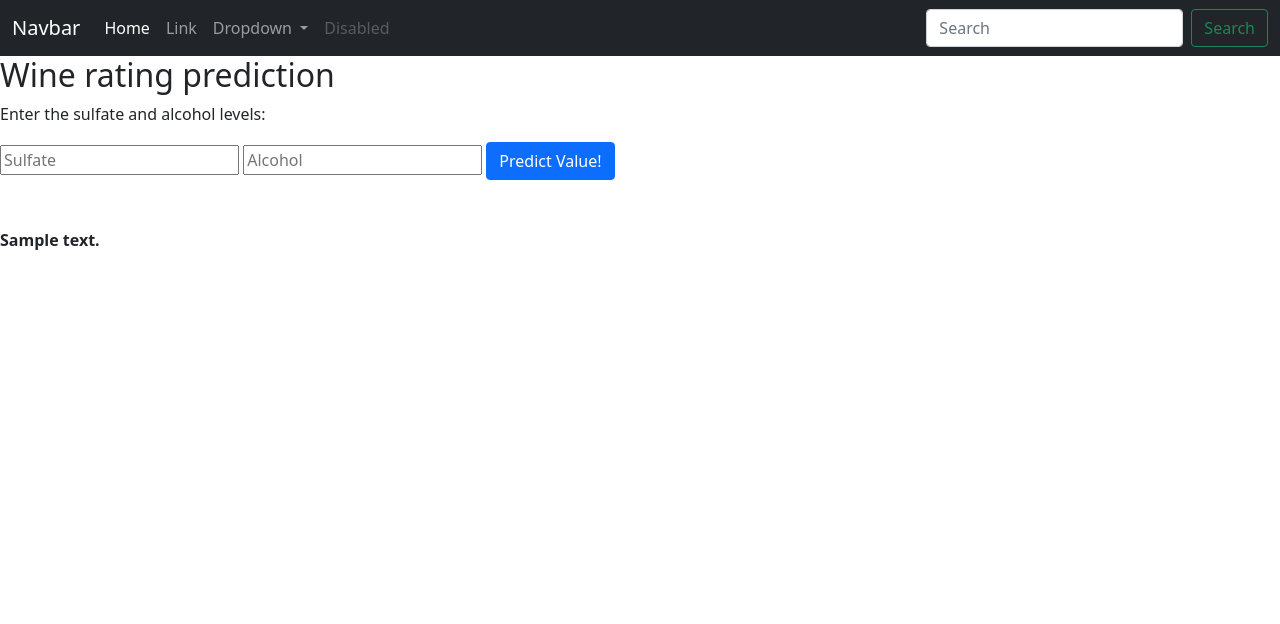
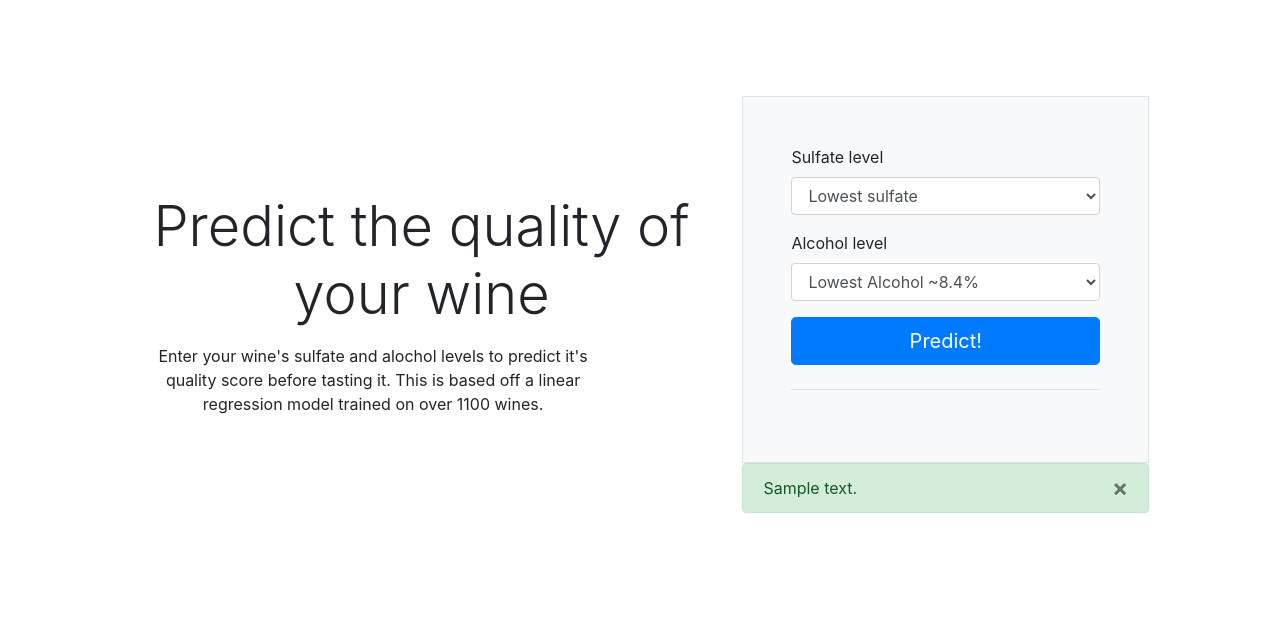
Before and after one commit to shibby576/WineSite, a Flask app: template project/templates/index.html in a window 1280 px wide. Shown: the top 624 px of the page. Run offline with Flask 2, Linux system fonts and the light colour scheme; the template is opened without the code that fills it: most values are stand-ins (such as "Sample title", 1, 10 or a date in 2020); parts of the project's set-up code (start-up, migrations or seed data) failed here and were passed over.

Commit message:
cleaned up styles

```diff
--- a/project/app.py
+++ b/project/app.py
@@ -16,8 +16,26 @@ def predict():
     alcohol = float(request.form["alcohol"])
     prediction = model.predict([[sulfate, alcohol]])  # this returns a list e.g. [127.20488798], so pick first element [0]
     output = round(prediction[0], 2)
+    modified_output=''
+    output_measure=0.0
+    if output <.4 :
+        output_measure = round(3+(output*5.013),0)
+        modified_output = 'low'
+    elif output < .6:
+        output_measure = round(3+(output*5.025),0)
+        modified_output='moderate'
+    elif output < .8:
+        output_measure = round(3+(output*5.013),0)
+        modified_output='high'
+    elif output < 1:
+        output_measure = round(3+(output*5.013),0)
+        modified_output='great'
+    else:
+        output_measure = round(3+(output*5.013),0)
+        modified_output='superb'
 
-    return render_template('index.html', prediction_text=f'A wine with a sulfate level of {sulfate} and alcohol level of {alcohol} % has a predicted quality of {output}')
+
+    return render_template('index.html', prediction_text=f'Your wine has a predicted quality of {output_measure} and a rating of {modified_output}!')
 
 if __name__ == "__main__":
     app.run()
--- a/project/templates/index.html
+++ b/project/templates/index.html
@@ -1,74 +1,64 @@
 <!DOCTYPE html>
-<html>
-
+<html lang="en">
 <head>
     <meta charset="UTF-8">
-    <title>My Machine Learning Model</title>
+    <meta http-equiv="X-UA-Compatible" content="IE=edge">
+    <meta name="viewport" content="width=device-width, initial-scale=1.0">
+    <title>Wine Quality</title>
 
-    <!-- Quick Start: CSS -->
-    <link href="https://cdn.jsdelivr.net/npm/bootstrap@5.1.3/dist/css/bootstrap.min.css" rel="stylesheet"
-        integrity="sha384-1BmE4kWBq78iYhFldvKuhfTAU6auU8tT94WrHftjDbrCEXSU1oBoqyl2QvZ6jIW3" crossorigin="anonymous">
 
-    <!-- Nav Bar -->
-    <nav class="navbar navbar-expand-lg navbar-dark bg-dark">
-        <div class="container-fluid">
-            <a class="navbar-brand" href="#">Navbar</a>
-            <button class="navbar-toggler" type="button" data-bs-toggle="collapse"
-                data-bs-target="#navbarSupportedContent" aria-controls="navbarSupportedContent" aria-expanded="false"
-                aria-label="Toggle navigation">
-                <span class="navbar-toggler-icon"></span>
-            </button>
-            <div class="collapse navbar-collapse" id="navbarSupportedContent">
-                <ul class="navbar-nav me-auto mb-2 mb-lg-0">
-                    <li class="nav-item">
-                        <a class="nav-link active" aria-current="page" href="#">Home</a>
-                    </li>
-                    <li class="nav-item">
-                        <a class="nav-link" href="#">Link</a>
-                    </li>
-                    <li class="nav-item dropdown">
-                        <a class="nav-link dropdown-toggle" href="#" id="navbarDropdown" role="button"
-                            data-bs-toggle="dropdown" aria-expanded="false">
-                            Dropdown
-                        </a>
-                        <ul class="dropdown-menu" aria-labelledby="navbarDropdown">
-                            <li><a class="dropdown-item" href="#">Action</a></li>
-                            <li><a class="dropdown-item" href="#">Another action</a></li>
-                            <li>
-                                <hr class="dropdown-divider">
-                            </li>
-                            <li><a class="dropdown-item" href="#">Something else here</a></li>
-                        </ul>
-                    </li>
-                    <li class="nav-item">
-                        <a class="nav-link disabled">Disabled</a>
-                    </li>
-                </ul>
-                <form class="d-flex">
-                    <input class="form-control me-2" type="search" placeholder="Search" aria-label="Search">
-                    <button class="btn btn-outline-success" type="submit">Search</button>
-                </form>
+    <link rel="stylesheet" href="https://cdn.jsdelivr.net/npm/bootstrap@4.3.1/dist/css/bootstrap.min.css" integrity="sha384-ggOyR0iXCbMQv3Xipma34MD+dH/1fQ784/j6cY/iJTQUOhcWr7x9JvoRxT2MZw1T" crossorigin="anonymous">
+</head>
+<body>
+    <div class="container col-xl-10 col-xxl-8 px-4 py-5">
+        <div class="row align-items-center g-lg-5 py-5">
+          <div class="col-lg-7 text-center text-lg-start">
+            <h1 class="display-4 fw-bold lh-1 mb-3">Predict the quality of your wine</h1>
+            <p class="col-lg-10 fs-4">Enter your wine's sulfate and alochol levels to predict it's quality score before tasting it. This is based off a linear regression model trained on over 1100 wines.</p>
+          </div>
+          <div class="col-md-10 mx-auto col-lg-5">
+            <form class="p-4 p-md-5 border rounded-3 bg-light" action="{{ url_for('predict')}}" method="post">
+              <div class="form-floating mb-3">
+                <!-- <input type="text" class="form-control" id="floatingInput" name="sulfate" placeholder="Sulfate level"> -->
+                <label for="floatingInput">Sulfate level</label>
+                <select class="form-control" id="floatingInput" name="sulfate">
+                  <option value="0.0">Lowest sulfate</option>
+                  <option value="0.11">Low sulfate</option>
+                  <option value="0.15">Medium sulfate</option>
+                  <option value="0.22">High sulfate</option>
+                  <option value="1.0">Highest sulfate</option>
+                </select>
+              </div>
+              <div class="form-floating mb-3">
+                <!-- <input type="text" name="alcohol" class="form-control" id="floatingPassword" placeholder="Alcohol level"> -->
+                <label for="floatingPassword">Alcohol level</label>
+                <select class="form-control" id="floatingPassword" name="alcohol">
+                  <option value="0.0">Lowest Alcohol ~8.4%</option>
+                  <option value="0.2">Low Alcohol ~9.5%</option>
+                  <option value="0.3">Medium Alcohol ~10.1%</option>
+                  <option value="0.46">High Alcohol ~11%</option>
+                  <option value="1.0">Highest Alcohol ~14%</option>
+                </select>
+
+              </div>
+              <button class="w-100 btn btn-lg btn-primary" type="submit">Predict!</button>
+              <hr class="my-4">
+            </form>
+            <b></b>
+
+            <div class="alert alert-success" role="alert">
+              {{ prediction_text }}
+              <button type="button" class="close" data-dismiss="alert" aria-label="Close">
+                <span aria-hidden="true">&times;</span>
+              </button>
             </div>
+
+
+          </div>
         </div>
-    </nav>
-
-</head>
-
-<body>
-    <div class="login">
-        <h2>Wine rating prediction</h2>
-        <p>Enter the sulfate and alcohol levels:</p>
-        <!-- Inputs for our ML model -->
-        <form action="{{ url_for('predict')}}" method="post">
-            <input type="text" name="sulfate" placeholder="Sulfate" required="required" />
-            <input type="text" name="alcohol" placeholder="Alcohol" required="required" />
-            <button type="submit" class="btn btn-primary btn-block btn-large">Predict Value!</button>
-        </form>
-
-        <br>
-        <br>
-        <b> {{ prediction_text }} </b>
-    </div>
+      </div>
+      <script src="https://code.jquery.com/jquery-3.3.1.slim.min.js" integrity="sha384-q8i/X+965DzO0rT7abK41JStQIAqVgRVzpbzo5smXKp4YfRvH+8abtTE1Pi6jizo" crossorigin="anonymous"></script>
+<script src="https://cdn.jsdelivr.net/npm/popper.js@1.14.7/dist/umd/popper.min.js" integrity="sha384-UO2eT0CpHqdSJQ6hJty5KVphtPhzWj9WO1clHTMGa3JDZwrnQq4sF86dIHNDz0W1" crossorigin="anonymous"></script>
+<script src="https://cdn.jsdelivr.net/npm/bootstrap@4.3.1/dist/js/bootstrap.min.js" integrity="sha384-JjSmVgyd0p3pXB1rRibZUAYoIIy6OrQ6VrjIEaFf/nJGzIxFDsf4x0xIM+B07jRM" crossorigin="anonymous"></script>
 </body>
-
 </html>
--- /dev/null
+++ b/site_venv/pyvenv.cfg
@@ -0,0 +1,3 @@
+home = /usr/local/bin
+include-system-site-packages = false
+version = 3.7.9
```
Also changed, not shown: project/templates/index_old.html (added, +74 -0 lines), 14 other files.
